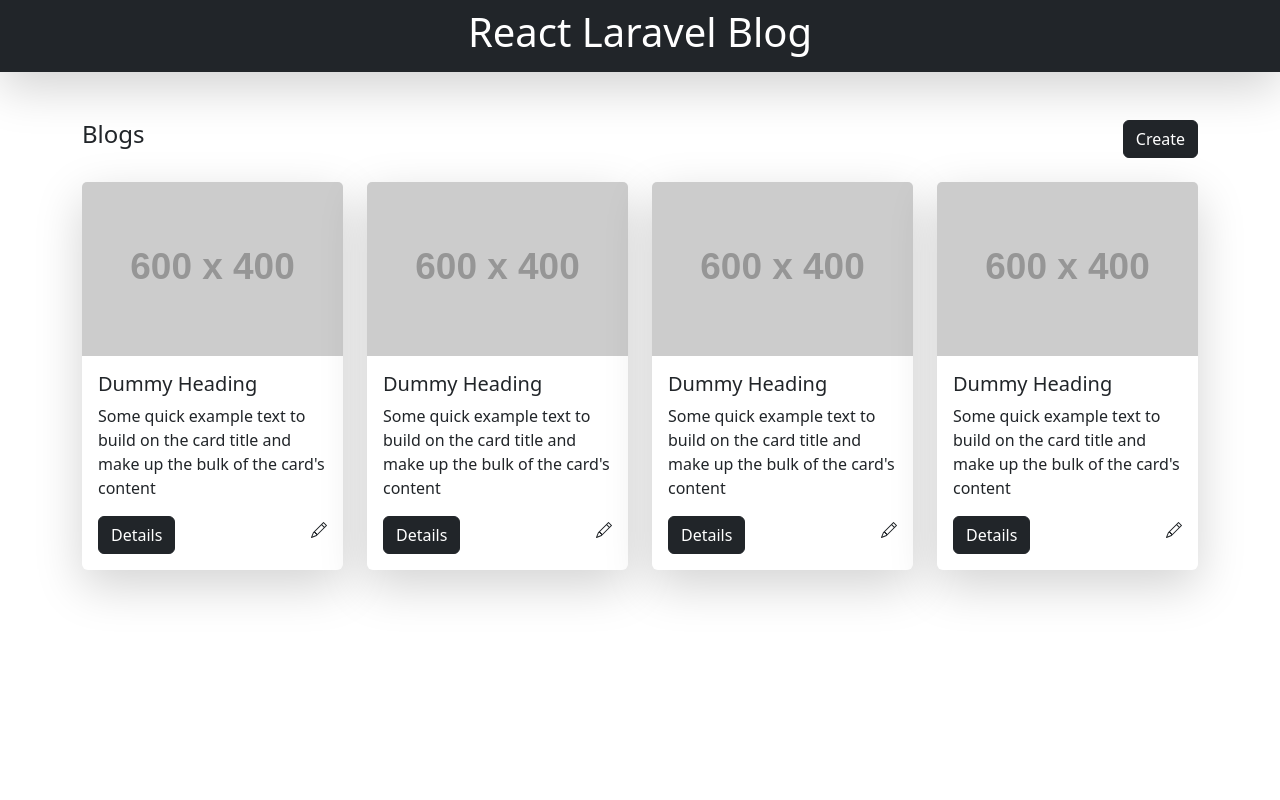
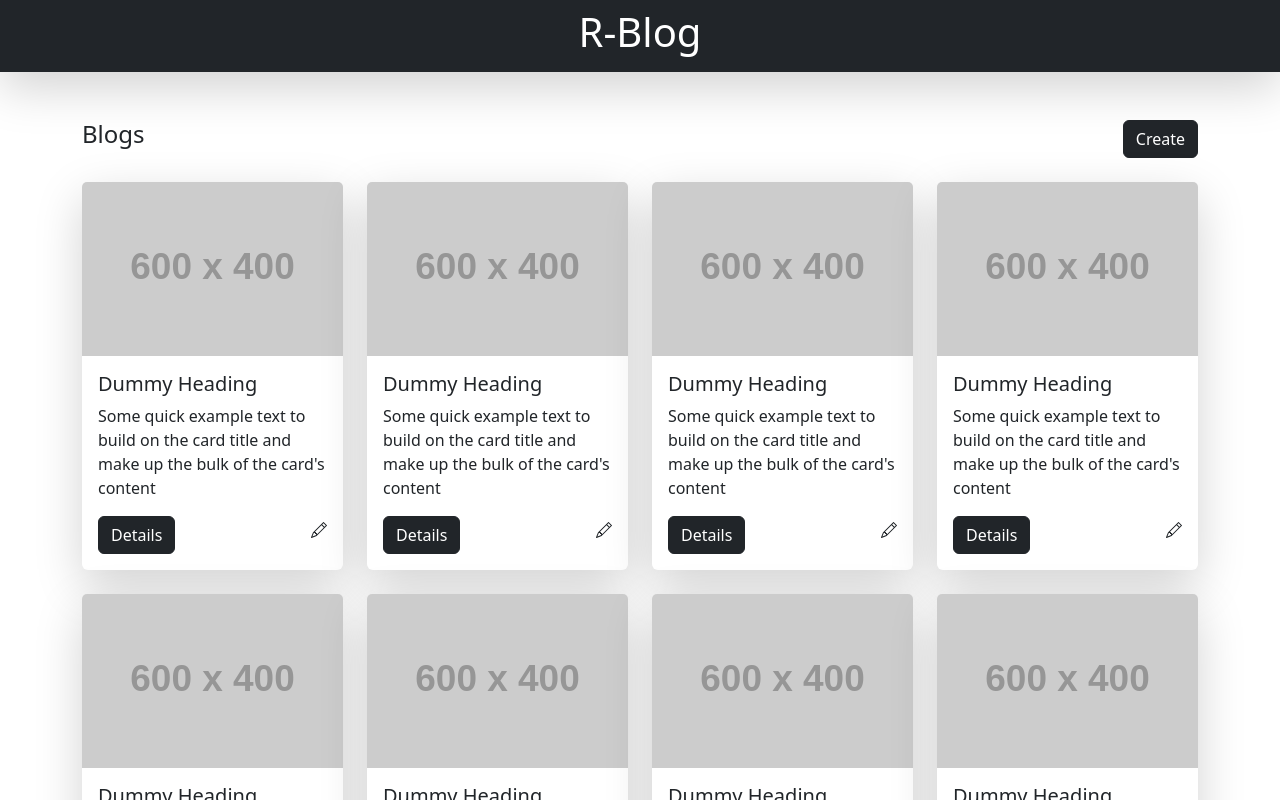
Before and after one commit to FajarIndahNA/blog-app-frontend, a React (Vite) app: page / in a window 1280 px wide. Shown: the top 800 px of the page. Built offline with nearby package versions, Linux system fonts and the light colour scheme.

Commit message:
Blogs grid, Create

```diff
--- a/package.json
+++ b/package.json
@@ -14,7 +14,8 @@
     "react": "^18.3.1",
     "react-bootstrap": "^2.10.5",
     "react-dom": "^18.3.1",
-    "react-router-dom": "^6.28.0"
+    "react-router-dom": "^6.28.0",
+    "react-simple-wysiwyg": "^3.2.0"
   },
   "devDependencies": {
     "@eslint/js": "^9.13.0",
--- a/src/App.jsx
+++ b/src/App.jsx
@@ -1,6 +1,8 @@
 import { useState } from 'react'
 import 'bootstrap/dist/css/bootstrap.min.css';
-import BlogCard from './components/BlogCard';
+import { Route, Routes } from 'react-router-dom';
+import Blogs from './components/Blogs';
+import CreateBlog from './components/CreateBlog';
 // import reactLogo from './assets/react.svg'
 // import viteLogo from '/vite.svg'
 // import './App.css'
@@ -10,22 +12,16 @@
 
   return (
     <>
-     <div className='bg-dark text-center py-2 shadow-lg'>
-         <h1 className='text-white'>React Laravel Blog</h1>
+    <div className='bg-dark text-center py-2 shadow-lg'>
+         <h1 className='text-white'>R-Blog</h1>
      </div>
-     <div className='container'>
-        <div className="d-flex justify-content-between pt-5 mb-4">
-          <h4>Blogs</h4>
-          <a href="#" className="btn btn-dark">Create</a>
-        </div>
 
-        <div className="row">
-            <BlogCard/>
-            <BlogCard/>
-            <BlogCard/>
-            <BlogCard/>
-        </div>
-     </div>
+    <Routes>
+      {/* panggil path grid Blogs */}
+      <Route path='/' element={ <Blogs />} />
+      <Route path='/create' element={ <CreateBlog />} />
+
+    </Routes>
     </>
   )
 }
--- a/src/components/BlogCard.jsx
+++ b/src/components/BlogCard.jsx
@@ -3,7 +3,7 @@
 
 const BlogCard = () => {
   return (
-    <div className="col-12 col-md-2 col-lg-3">
+    <div className="col-12 col-md-2 col-lg-3 mb-4">
             <div className="card  border-0 shadow-lg">
              <img src="https://placehold.co/600X400" className="card-img-top" />
               <div className="card-body">
--- /dev/null
+++ b/src/components/Blogs.jsx
@@ -0,0 +1,27 @@
+import React from "react";
+import BlogCard from "./BlogCard";
+
+const Blogs = () =>{
+    return (
+        <div className='container'>
+        <div className="d-flex justify-content-between pt-5 mb-4">
+          <h4>Blogs</h4>
+          <a href="/create" className="btn btn-dark">Create</a>
+        </div>
+
+        <div className="row">
+          {/* grid blogs */}
+            <BlogCard/>
+            <BlogCard/>
+            <BlogCard/>
+            <BlogCard/>
+            <BlogCard/>
+            <BlogCard/>
+            <BlogCard/>
+            <BlogCard/>
+        </div>
+     </div>
+    )
+}
+
+export default Blogs
--- /dev/null
+++ b/src/components/CreateBlog.jsx
@@ -0,0 +1,46 @@
+import React, { useState }  from 'react';
+import Editor from 'react-simple-wysiwyg';
+
+const CreateBlog = () => {
+    // npm install react-simple-wysiwyg
+    const [html, setHtml] = useState('my <b>HTML</b>');
+    function onChange(e) {
+        setHtml(e.target.value);
+    }
+
+  return (
+    <div className='container mb-5'>
+         <div className="d-flex justify-content-between pt-5 mb-4">
+          <h4>Create Blog</h4>
+          <a href="/" className="btn btn-dark">Back</a>
+        </div>
+
+        <div className='card border-0 shadow-lg'>
+            <div className='card-body'>
+               <div className='mb-3'>
+                    <label htmlFor="" className='form-label'>Title</label>
+                    <input type="text" className='form-control' placeholder='Title'/>
+               </div>
+               <div className='mb-3'>
+                    <label htmlFor="" className='form-label'>Description</label>
+                    <Editor value={html}
+                    containerProps={{ style: { height: '400px' } }}
+                    onChange={onChange} />
+                    {/* <textarea className='form-control' name="" id="" cols={30} rows={10}></textarea> */}
+               </div>
+               <div className='mb-3'>
+                    <label htmlFor="" className='form-label'>Image</label> <br />
+                    <input type="file" />
+               </div>
+               <div className='mb-3'>
+                    <label htmlFor="" className='form-label'>Author</label>
+                    <input type="text" className='form-control' placeholder='Author'/>
+               </div>
+               <button className='btn btn-dark'>Create</button>
+            </div>
+        </div>
+    </div>
+  )
+}
+
+export default CreateBlog
```
Also changed, not shown: src/components/Contact.jsx (added, +11 -0 lines), 2 other files (tests, documents, lock files or other folders).
